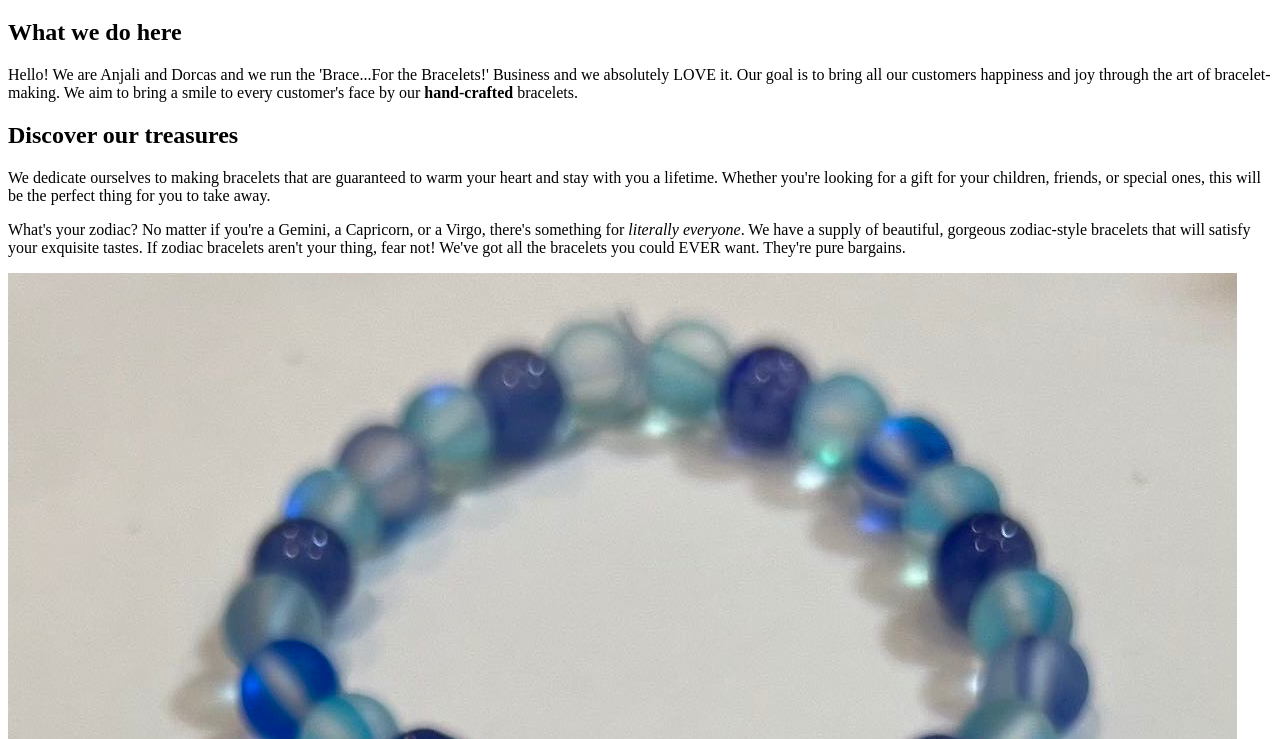
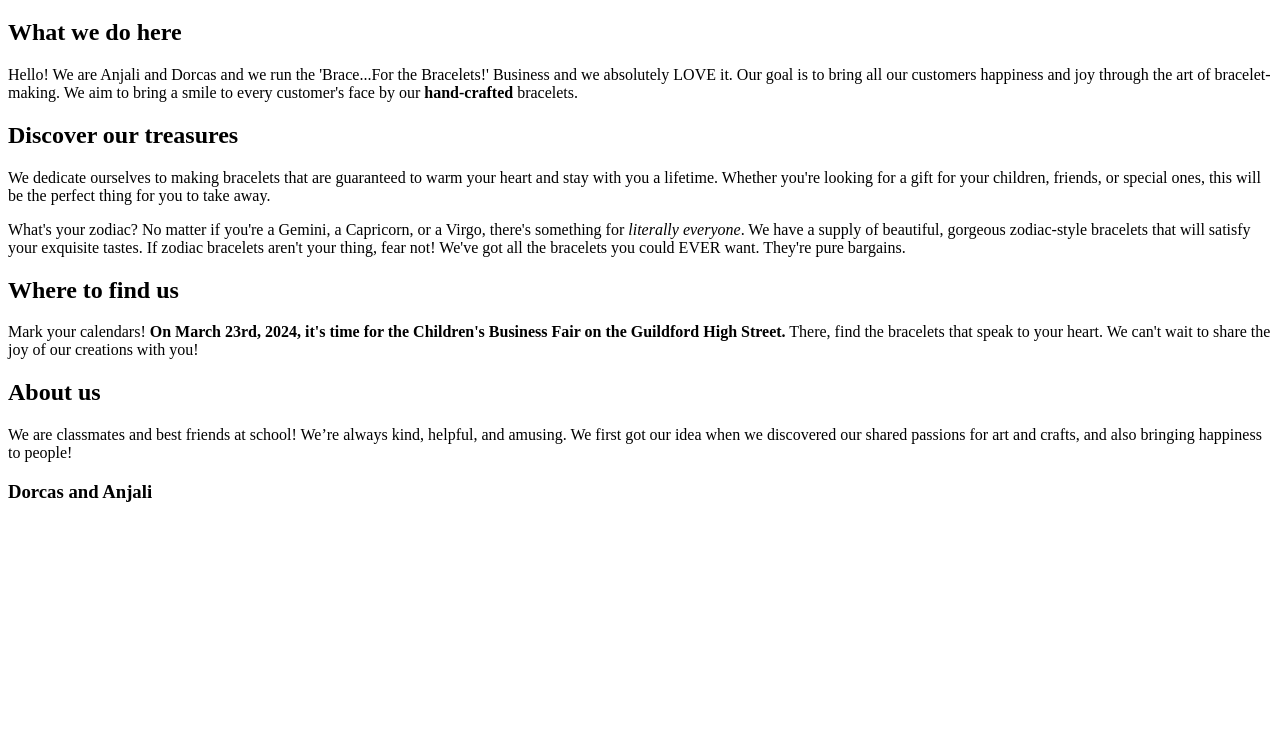
Before and after one commit to DY1986/BUSINESSFAIR-2, a plain HTML site: page index.html in a window 1280 px wide. Shown: the part 61-800 px from the top of the page. Drawn offline with Linux system fonts and the light colour scheme.

Commit message:
Update index.html

```diff
--- a/index.html
+++ b/index.html
@@ -18,7 +18,6 @@
 
 <p>What's your zodiac? No matter if you're a Gemini, a Capricorn, or a Virgo, there's something for <em>literally everyone</em>. We have a supply of beautiful, gorgeous zodiac-style bracelets that will satisfy your exquisite tastes. If zodiac bracelets aren't your thing, fear not! We've got all the bracelets you could EVER want. They're pure bargains.</p>
 
-<img src="WechatIMG925.jpg"/>
 
 <h2>Where to find us</h2>
 
```
